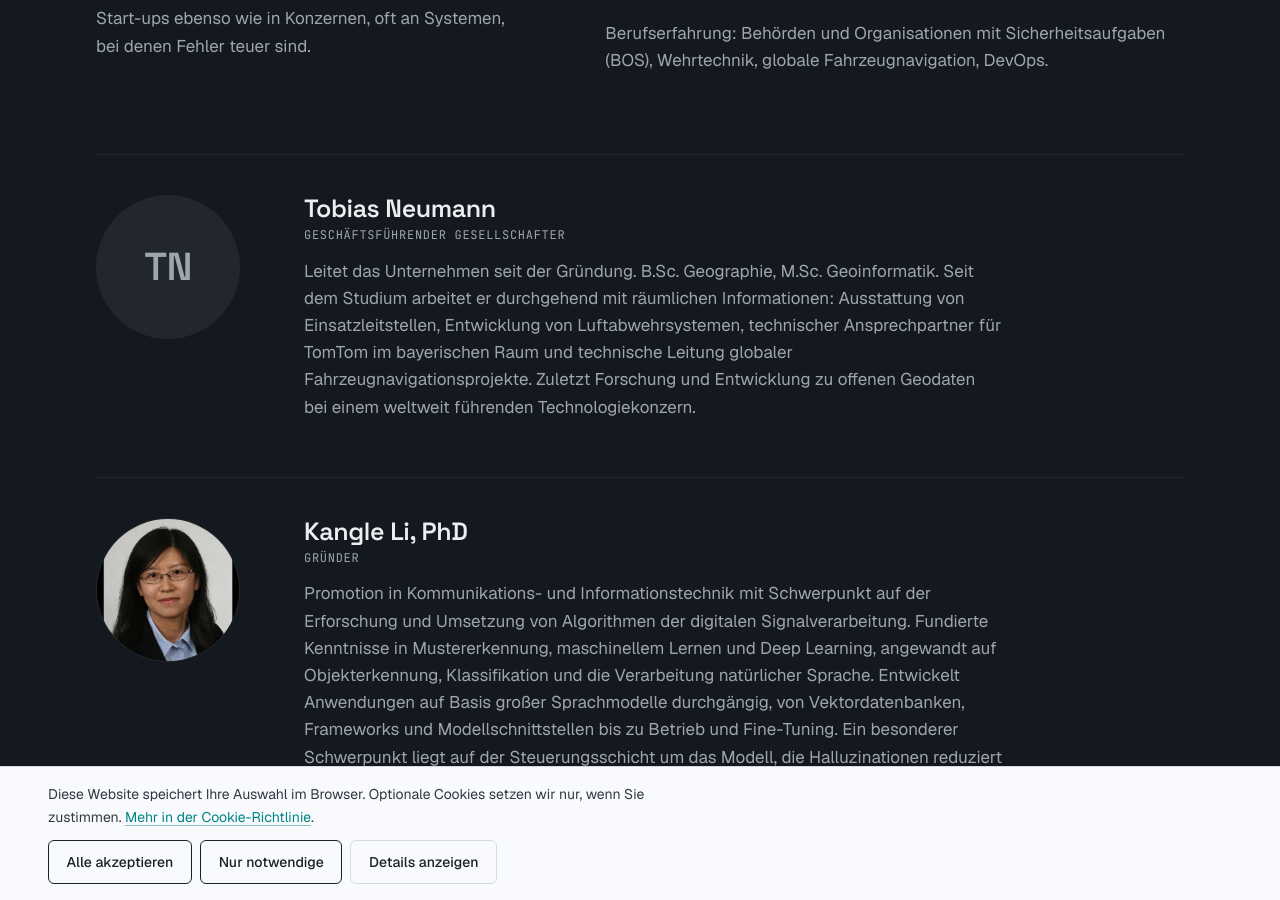
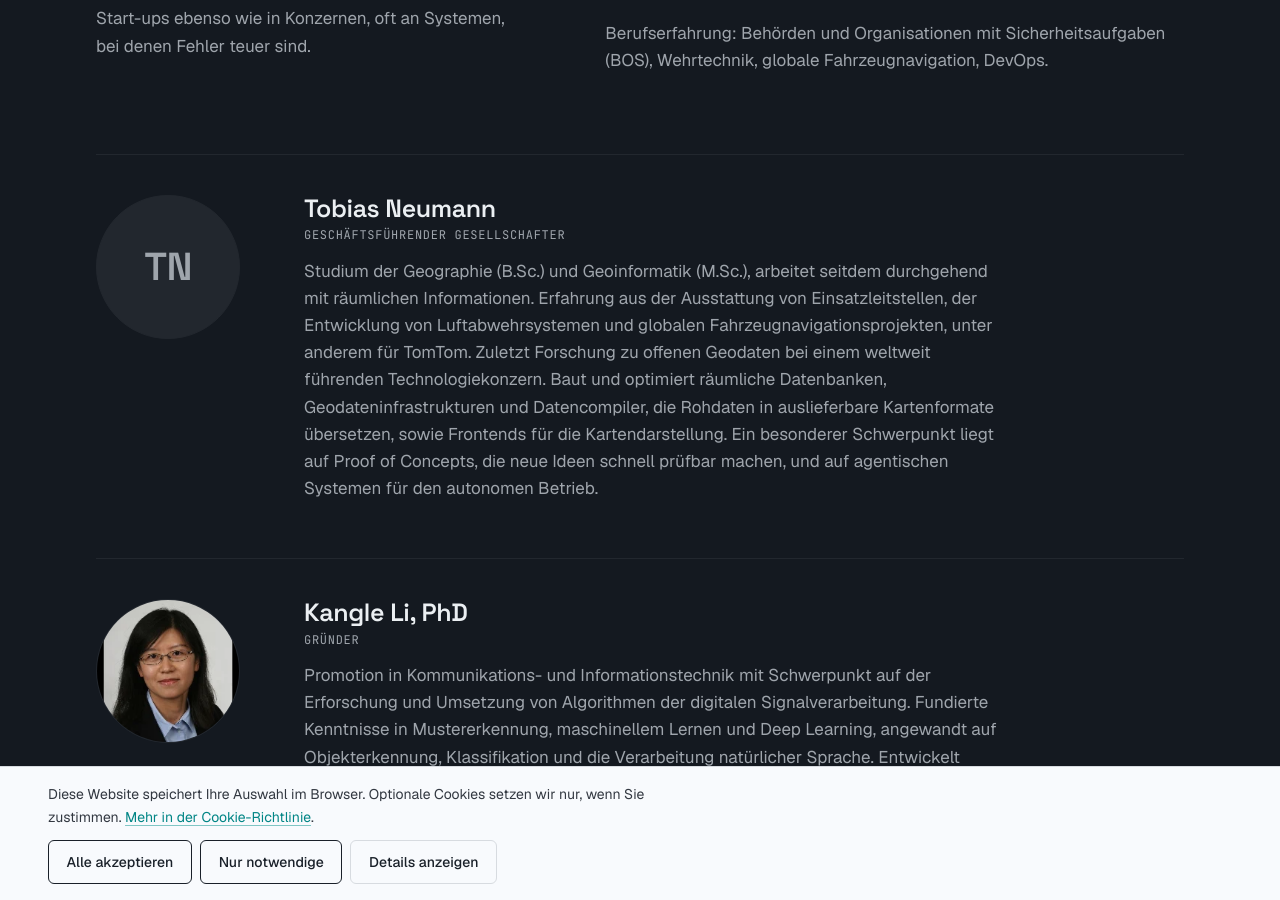
Before and after one commit to location-science/location-science.github.io, a Jekyll site: the page built from index.html, in a window 1280 px wide and 900 px high, scrolled down 3448 px. Built offline with Jekyll 4.4.1, drawn with Linux system fonts in a browser that asks for light colours.

Commit message:
Team: align Tobias Neumann's portrait with Kangle Li's (education, stations, skills, focus)
Co-Authored-By: Claude Opus 5.5 <noreply@anthropic.com>

```diff
--- a/_includes/portrait.de.html
+++ b/_includes/portrait.de.html
@@ -3,6 +3,6 @@
   <div>
     <h3>Tobias Neumann</h3>
     <p class="portrait__role">Geschäftsführender Gesellschafter</p>
-    <p>Leitet das Unternehmen seit der Gründung. B.Sc. Geographie, M.Sc. Geoinformatik. Seit dem Studium arbeitet er durchgehend mit räumlichen Informationen: Ausstattung von Einsatzleitstellen, Entwicklung von Luftabwehrsystemen, technischer Ansprechpartner für TomTom im bayerischen Raum und technische Leitung globaler Fahrzeugnavigationsprojekte. Zuletzt Forschung und Entwicklung zu offenen Geodaten bei einem weltweit führenden Technologiekonzern.</p>
+    <p>Studium der Geographie (B.Sc.) und Geoinformatik (M.Sc.), arbeitet seitdem durchgehend mit räumlichen Informationen. Erfahrung aus der Ausstattung von Einsatzleitstellen, der Entwicklung von Luftabwehrsystemen und globalen Fahrzeugnavigationsprojekten, unter anderem für TomTom. Zuletzt Forschung zu offenen Geodaten bei einem weltweit führenden Technologiekonzern. Baut und optimiert räumliche Datenbanken, Geodateninfrastrukturen und Datencompiler, die Rohdaten in auslieferbare Kartenformate übersetzen, sowie Frontends für die Kartendarstellung. Ein besonderer Schwerpunkt liegt auf Proof of Concepts, die neue Ideen schnell prüfbar machen, und auf agentischen Systemen für den autonomen Betrieb.</p>
   </div>
 </div>
--- a/_includes/portrait.en.html
+++ b/_includes/portrait.en.html
@@ -3,6 +3,6 @@
   <div>
     <h3>Tobias Neumann</h3>
     <p class="portrait__role">Managing partner</p>
-    <p>Has led the company since it was founded. B.Sc. in Geography, M.Sc. in Geoinformatics. Since his studies he has worked continuously with spatial information: equipping emergency control centres, developing air-defence systems, serving as TomTom's technical contact for Bavaria, and leading the technical side of global car-navigation projects. Most recently research and development on open geodata at a world-leading technology company.</p>
+    <p>Studied geography (B.Sc.) and geoinformatics (M.Sc.) and has worked with spatial information ever since. Experience from equipping emergency control centres, developing air-defence systems and global car-navigation projects, including for TomTom. Most recently research on open geodata at a world-leading technology company. Builds and optimises spatial databases, geodata infrastructures and data compilers that turn raw data into deliverable map formats, as well as front ends for map display. A particular focus is proofs of concept that make new ideas quick to test, and agentic systems for autonomous operation.</p>
   </div>
 </div>
```
